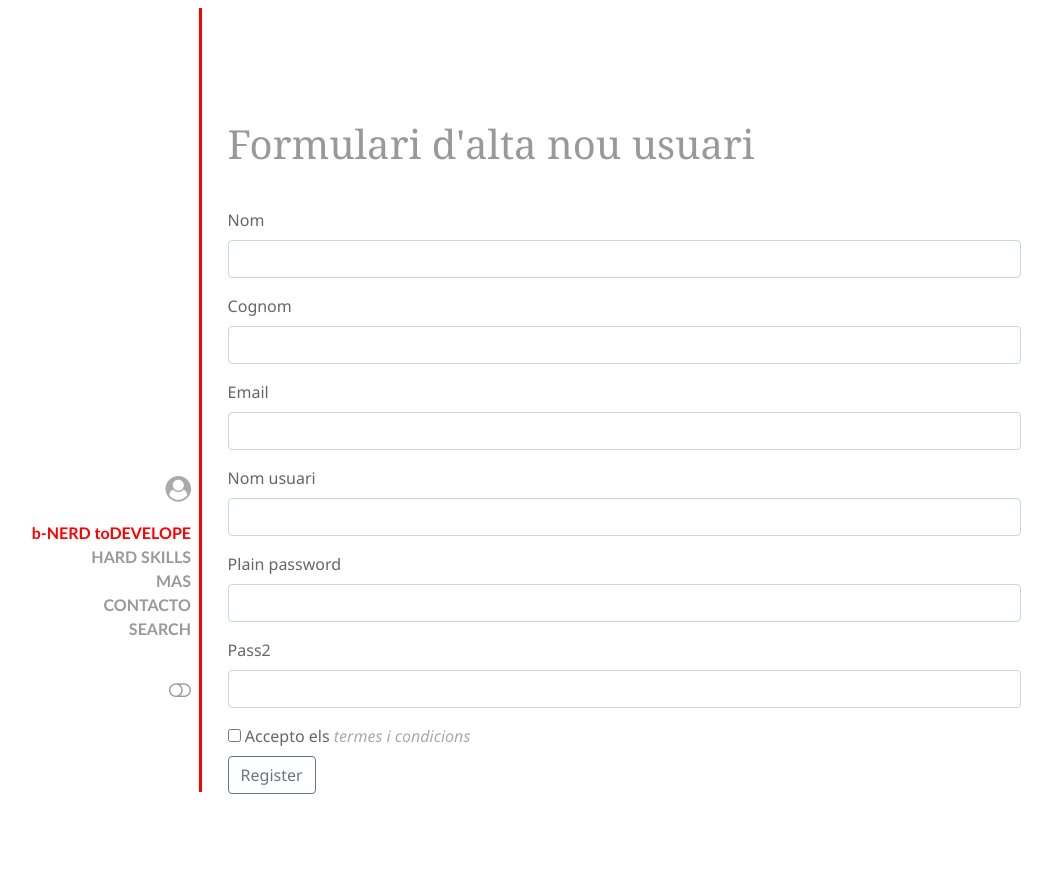
After one commit to aleixr20/projecte_DAW, a Symfony app: template symfony/templates/user/register_NEW.html.twig in a window 1280 px wide. The commit adds this page. Shown: the whole page, without its empty margins (54-1106 px from the left). Run offline with Twig, Linux system fonts and the light colour scheme; the template is opened without the code that fills it, so the values that code supplies are empty; form fields are guessed from the names that the template uses; some libraries are stand-ins or nearby versions.

Commit message:
unificant estil de formularis

```diff
--- a/symfony/templates/articles/form_nou_article.html.twig
+++ b/symfony/templates/articles/form_nou_article.html.twig
@@ -14,7 +14,6 @@
 		{{ form_start(formArticle) }}
 		<div class="form-group">
 			{{ form_label(formArticle.titol) }}
-			<i class="fa fa-question-circle"></i>
 			{{ form_widget(formArticle.titol) }}
 			{{ form_help(formArticle.titol) }}
 			<p class="form-error-text"></p>
--- a/symfony/templates/user/register.html.twig
+++ b/symfony/templates/user/register.html.twig
@@ -5,11 +5,12 @@
 {% endblock %}
 
 {% block content %}
-	<section id="menu_item_section_name_4">
+	<section>
 		<h1 class="titulo">
 			Formulari d'alta nou usuari
 		</h1>
 		{{ form_start(registrationForm) }}
+
 
 		<div class="form-row">
 			<div class="form-group col-md-6">
--- /dev/null
+++ b/symfony/templates/user/register_NEW.html.twig
@@ -0,0 +1,74 @@
+{% extends 'base.html.twig' %}
+
+{% block navbar %}
+	{{ include('menu.html.twig') }}
+{% endblock %}
+
+{% block content %}
+	<section>
+		<h1 class="titulo">
+			Formulari d'alta nou usuari
+		</h1>
+		{{ form_start(registrationForm) }}
+
+		{{ form_help(registrationForm.nom) }}
+
+
+		<div class="form-group">
+			{{ form_label(registrationForm.nom) }}
+			{{ form_widget(registrationForm.nom) }}
+			{{ form_help(registrationForm.nom) }}
+		</div>
+		<div class="form-group">
+			{{ form_label(registrationForm.cognom) }}
+			{{ form_widget(registrationForm.cognom) }}
+			{{ form_help(registrationForm.cognom) }}
+		</div>
+
+		<div class="form-group">
+			{{ form_label(registrationForm.email) }}
+			{{ form_widget(registrationForm.email) }}
+			{{ form_help(registrationForm.email) }}
+		</div>
+		<div class="form-group">
+			{{ form_label(registrationForm.nom_usuari) }}
+			{{ form_widget(registrationForm.nom_usuari) }}
+			{{ form_help(registrationForm.nom_usuari) }}
+			<p class="form-error-text"></p>
+		</div>
+		<div class="form-group">
+			{{ form_label(registrationForm.plainPassword) }}
+			{{ form_widget(registrationForm.plainPassword) }}
+			{{ form_help(registrationForm.plainPassword) }}
+			<p class="form-error-text"></p>
+		</div>
+		<div class="form-group">
+			{{ form_label(registrationForm.pass2) }}
+			{{ form_widget(registrationForm.pass2) }}
+			{{ form_help(registrationForm.pass2) }}
+			<p class="form-error-text"></p>
+		</div>
+
+		{# <div class="form-group">
+									{{ form_label(registrationForm.imatge) }}
+									{{ form_widget(registrationForm.imatge) }}
+									{{ form_help(registrationForm.imatge) }}
+								</div> #}
+
+		{# <div class="form-group">
+							{{ form_label(registrationForm.data_naixament) }}
+							{{ form_widget(registrationForm.data_naixament) }}
+							{{ form_help(registrationForm.data_naixament) }}
+
+						</div> #}
+
+		{{ form_widget(registrationForm.agreeTerms) }}
+		<label for="{{ registrationForm.agreeTerms.vars.id }}">Accepto els
+			<a target="_blank" alt="Enllaç a termes i condicions" href="https://www.rocketlawyer.com/es/es/sem/condiciones-generales-de-venta-de-bienes-o-servicios-en-internet?gclid=CjwKCAjw7-P1BRA2EiwAXoPWAzOX8S3UChlVLnffxHLx4KZ-t448B4BqRfwQuCF3WJSpFVgHr3aa-BoCNM4QAvD_BwE">termes i condicions</a>
+		</label>
+		<br/>
+
+		<button class="btn btn-outline-secondary">Register</button>
+		{{ form_end(registrationForm) }}
+	</section>
+{% endblock %}
```
Also changed, not shown: symfony/src/Form/ArticleType.php (+11 -8 lines), symfony/templates/user/login.html.twig (+8 -21 lines).
